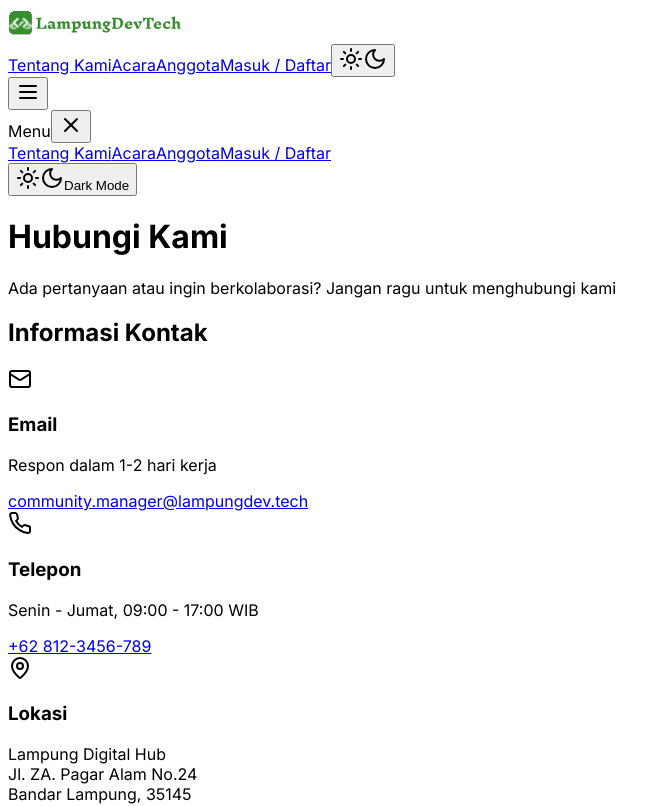
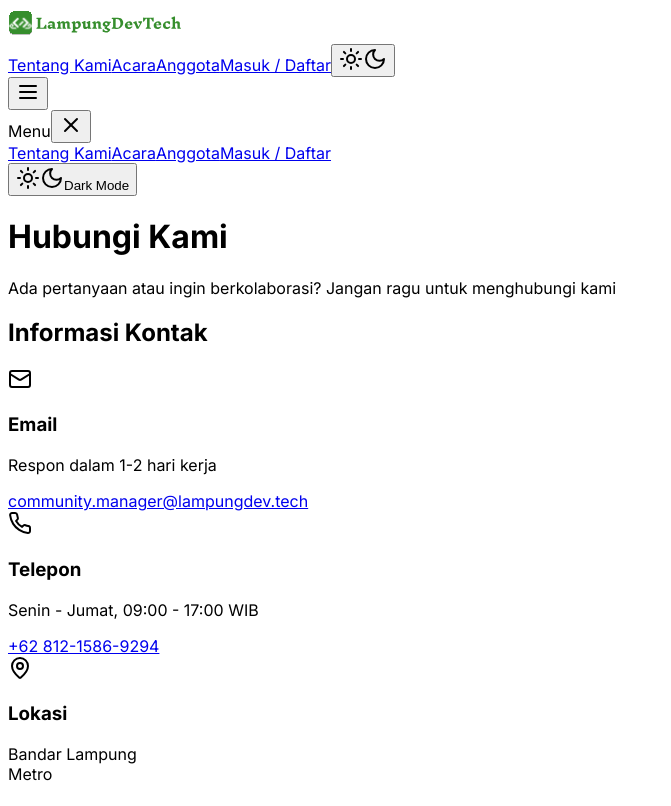
Before and after one commit to lampungdevtech/lampungdevtech-platform, a Next.js app in the folder apps/web/: page /contact in a window 1280 px wide. Shown: the top 806 px of the page, without its empty margins (0-671 px from the left). Built offline with nearby package versions, Linux system fonts and the light colour scheme; no server answers.

Commit message:
refactor(web): update contact data

```diff
--- a/apps/web/app/contact/page.tsx
+++ b/apps/web/app/contact/page.tsx
@@ -62,7 +62,7 @@ export default function ContactPage() {
                   <h3 className="font-semibold mb-1">Telepon</h3>
                   <p className="text-muted-foreground mb-2">Senin - Jumat, 09:00 - 17:00 WIB</p>
                   <a href="tel:+628123456789" className="text-primary hover:underline">
-                    +62 812-3456-789
+                    +62 812-1586-9294
                   </a>
                 </div>
               </div>
@@ -74,9 +74,8 @@ export default function ContactPage() {
                 <div>
                   <h3 className="font-semibold mb-1">Lokasi</h3>
                   <p className="text-muted-foreground">
-                    Lampung Digital Hub<br />
-                    Jl. ZA. Pagar Alam No.24<br />
-                    Bandar Lampung, 35145
+                    Bandar Lampung<br />
+                    Metro<br />
                   </p>
                 </div>
               </div>
```
